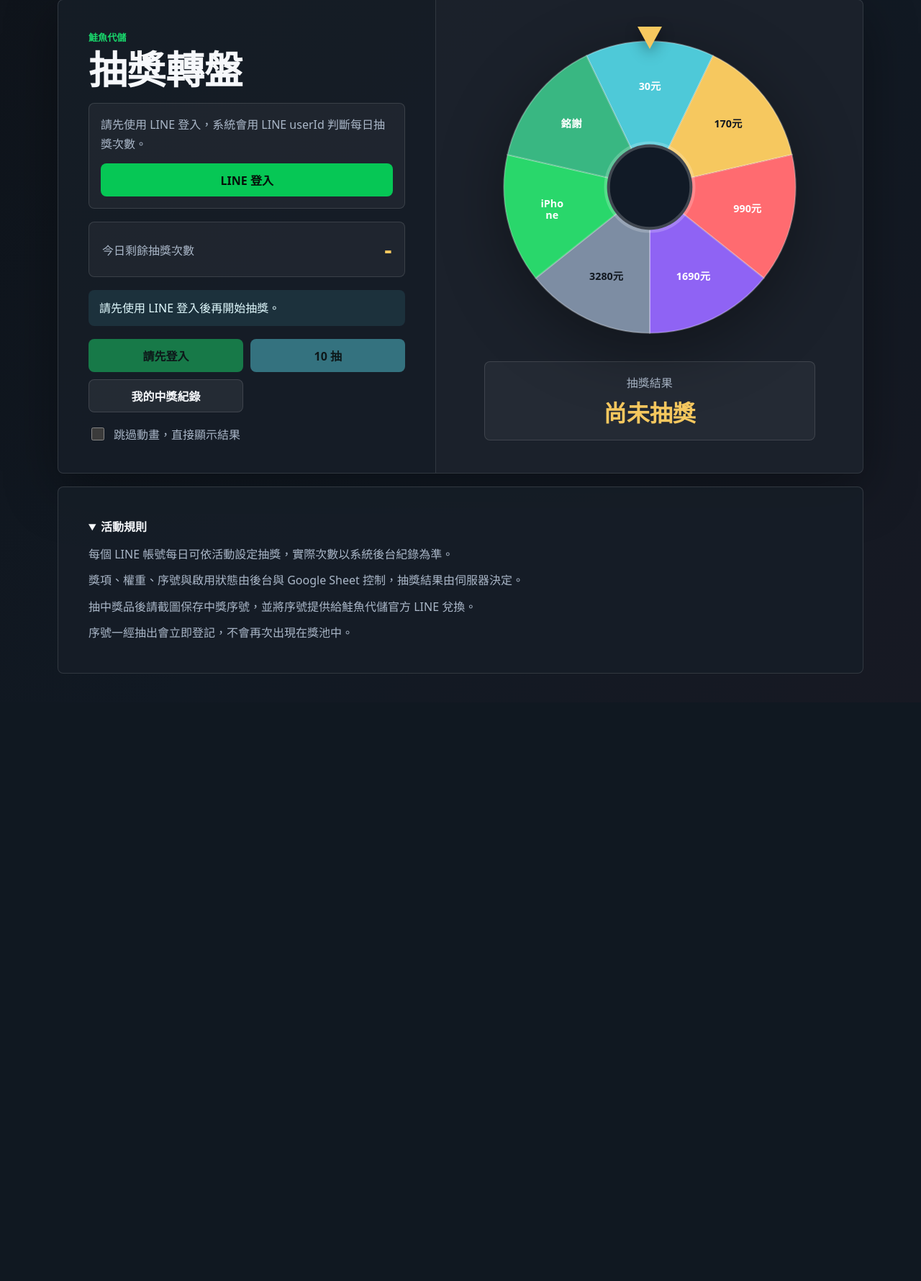
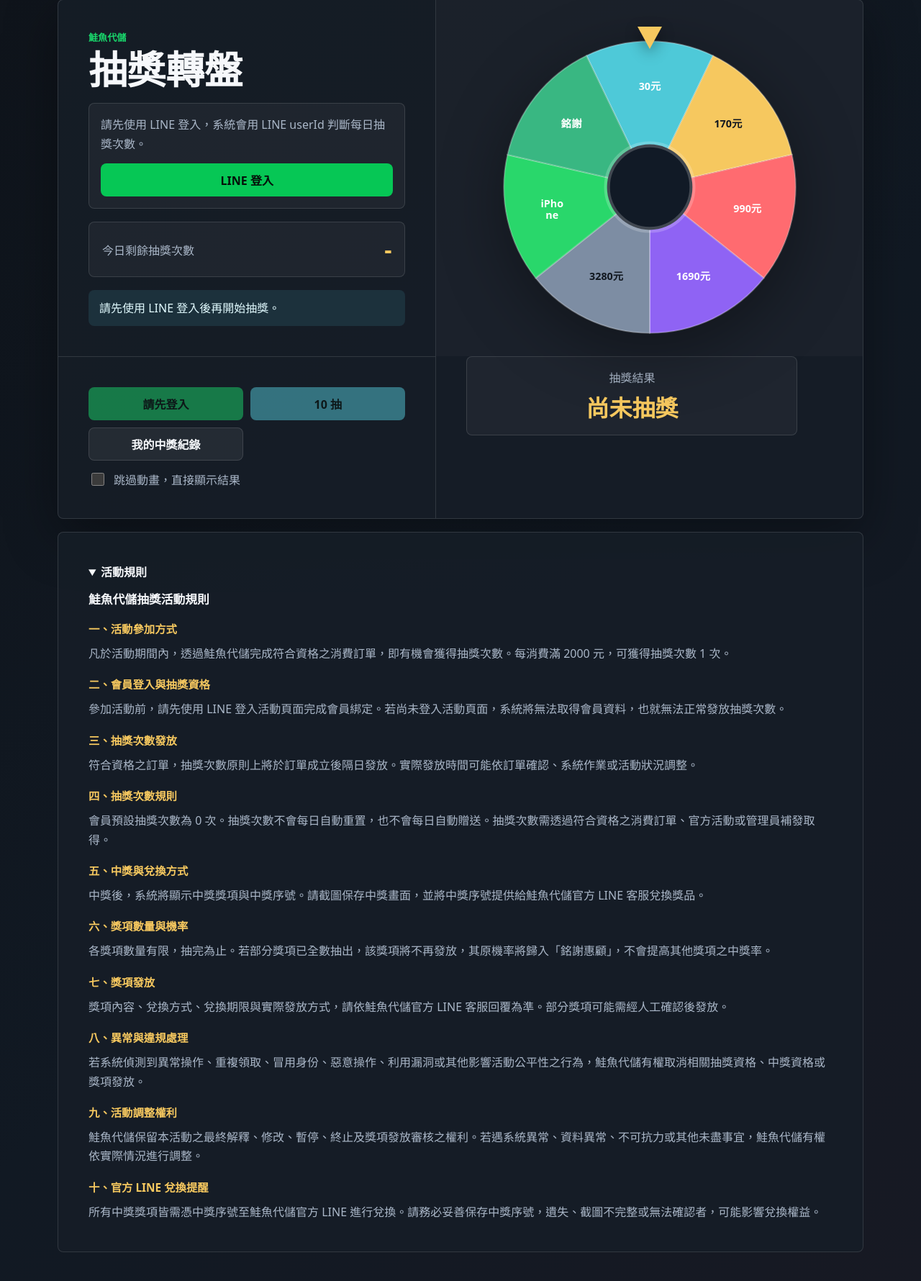
Before and after one commit to liyas10222/line-lottery, a Flask app: page /lottery in a window 1280 px wide, after a click on "活動規則". Shown: the part 41-1821 px from the top of the page at 72% size. Before the commit the page ends 977 px from the top, so only its background shows below. Run offline with Flask 3, Linux system fonts and the light colour scheme; data that the repository does not hold is empty; some libraries are stand-ins or nearby versions.

Commit message:
Fix lottery and admin layout scrolling

```diff
--- a/static/css/style.css
+++ b/static/css/style.css
@@ -68,9 +68,15 @@ button {
 .lottery-layout {
   display: grid;
   grid-template-columns: 1fr;
+  grid-template-areas:
+    "profile"
+    "wheel"
+    "controls"
+    "result";
 }
 
 .profile-panel,
+.lottery-controls-panel,
 .wheel-panel,
 .history-layout,
 .rules-panel {
@@ -78,9 +84,18 @@ button {
 }
 
 .profile-panel {
+  grid-area: profile;
   display: grid;
   gap: 18px;
   border-bottom: 1px solid var(--border);
+}
+
+.lottery-controls-panel {
+  grid-area: controls;
+  display: grid;
+  gap: 14px;
+  align-self: start;
+  border-top: 1px solid var(--border);
 }
 
 .brand-block {
@@ -142,7 +157,8 @@ h3 {
 
 .login-card p,
 .admin-help,
-.rules-content p {
+.rules-content p,
+.rules-official p {
   margin-bottom: 0;
   color: var(--muted);
   line-height: 1.65;
@@ -353,9 +369,9 @@ h3 {
 }
 
 .wheel-panel {
+  grid-area: wheel;
   display: grid;
   place-items: center;
-  gap: 20px;
   background: rgba(255, 255, 255, .025);
 }
 
@@ -397,20 +413,22 @@ h3 {
 }
 
 .result-box {
+  grid-area: result;
   width: min(100%, 460px);
   min-height: 90px;
+  margin: 0 auto clamp(20px, 4vw, 42px);
   padding: 16px 18px;
   text-align: center;
 }
 
-.result-box span {
+.single-result-box > span {
   display: block;
   margin-bottom: 6px;
   color: var(--muted);
   overflow-wrap: anywhere;
 }
 
-.result-box strong {
+.single-result-box > strong {
   display: block;
   color: var(--gold);
   font-size: clamp(1.35rem, 6vw, 2rem);
@@ -475,6 +548,23 @@ h3 {
   padding-top: 14px;
 }
 
+.rules-official {
+  display: grid;
+  gap: 10px;
+}
+
+.rules-official h2 {
+  margin: 0;
+  color: var(--text);
+  font-size: 1.05rem;
+}
+
+.rules-official h3 {
+  margin: 8px 0 0;
+  color: var(--gold);
+  font-size: .96rem;
+}
+
 .history-layout {
   display: grid;
   gap: 20px;
@@ -792,11 +887,30 @@ h3 {
 
   .lottery-layout {
     grid-template-columns: minmax(0, .94fr) minmax(340px, 1.06fr);
+    grid-template-areas:
+      "profile wheel"
+      "controls result";
+    align-items: stretch;
   }
 
   .profile-panel {
     border-right: 1px solid var(--border);
     border-bottom: 0;
+  }
+
+  .lottery-controls-panel {
+    border-top: 1px solid var(--border);
+    border-right: 1px solid var(--border);
+  }
+
+  .wheel-panel {
+    align-content: end;
+    padding-bottom: 20px;
+  }
+
+  .result-box {
+    align-self: start;
+    margin: 0 clamp(20px, 4vw, 42px) clamp(20px, 4vw, 42px);
   }
 
   .admin-grid {
--- a/static/js/app.js
+++ b/static/js/app.js
@@ -320,7 +320,7 @@ async function spinLottery() {
     if (!shouldSkipAnimation()) {
       await animateWheel(data.prize.code);
     }
-    renderResult(data.prize);
+    renderSingleDrawResult(data.prize);
     await refreshStatus();
   } catch (error) {
     console.error(error);
@@ -474,7 +474,7 @@ function isThanksPrizeCode(code) {
   return ["NONE", "THANKS"].includes(String(code || "").toUpperCase());
 }
 
-function renderResult(prize) {
+function renderSingleDrawResult(prize) {
   const result = document.getElementById("result");
   const isThanks = isThanksPrizeCode(prize.code) || prize.status === "not_won";
   const codeText = prize.serialCode || prize.code || "";
@@ -484,6 +484,7 @@ function renderResult(prize) {
     : "";
   const notice = isThanks ? "" : `<p class="redeem-notice">${escapeHtml(REDEEM_NOTICE)}</p>`;
 
+  result.className = "result-box single-result-box";
   result.innerHTML = `
     <span>${escapeHtml(statusText)}</span>
     <strong>${escapeHtml(prize.name)}</strong>
@@ -497,25 +498,28 @@ function renderBulkResults(data) {
   const result = document.getElementById("result");
   const rows = data.results.map((item) => {
     const isThanks = isThanksPrizeCode(item.prizeCode) || item.status === "not_won";
-    const serialText = item.serialCode ? `｜${item.serialCode}` : "";
     const copyButton = item.serialCode
       ? `<button class="copy-code-button" data-copy-code="${escapeHtml(item.serialCode)}" type="button">複製序號</button>`
       : "";
     return `
       <li class="bulk-result-item">
         <div class="bulk-result-line">
-          <span>${item.index}. ${escapeHtml(item.prizeName)}${escapeHtml(serialText)}</span>
+          <strong>${item.index}. ${escapeHtml(item.prizeName)}</strong>
           ${copyButton}
         </div>
-        ${isThanks ? "" : `<p class="redeem-notice">${escapeHtml(REDEEM_NOTICE)}</p>`}
+        ${item.serialCode ? `<div class="serial-code-row"><span>序號：${escapeHtml(item.serialCode)}</span></div>` : ""}
+        ${isThanks || !item.serialCode ? "" : `<p class="redeem-notice compact-redeem-notice">憑中獎序號至官方 LINE 兌換。</p>`}
       </li>
     `;
   }).join("");
 
+  result.className = "result-box draw-result-panel";
   result.innerHTML = `
-    <span>本次 10 抽結果</span>
-    <strong>${data.successCount || data.results.length} 筆完成</strong>
-    <ol class="bulk-result-list">${rows}</ol>
+    <div class="draw-result-header">
+      <span>本次 10 抽結果</span>
+      <strong>${data.successCount || data.results.length} 筆完成</strong>
+    </div>
+    <ol class="draw-result-list">${rows}</ol>
   `;
   setMessage(data.ok ? `10 抽完成，剩餘 ${data.remainingSpins} 次。` : "10 抽部分失敗，請查看結果列表。", !data.ok);
 }
--- a/templates/admin.html
+++ b/templates/admin.html
@@ -107,7 +107,7 @@
             <button id="loadOperationLogsButton" class="ghost-button" type="button">操作日誌</button>
             <button id="exportBackupButton" class="primary-button" type="button">匯出備份</button>
           </div>
-          <pre id="operationOutput" class="admin-output admin-scroll-panel"></pre>
+          <pre id="operationOutput" class="admin-output"></pre>
         </section>
 
         <section class="admin-card admin-card-wide">
@@ -122,7 +122,7 @@
             <button id="confirmCsvImportButton" class="primary-button" type="button" disabled>確認匯入</button>
           </div>
           <p id="csvFileName" class="user-id">尚未選擇 CSV 檔案</p>
-          <pre id="csvImportOutput" class="admin-output admin-scroll-panel"></pre>
+          <pre id="csvImportOutput" class="admin-output csv-import-output"></pre>
         </section>
 
         <section class="admin-card admin-card-wide">
--- a/templates/lottery.html
+++ b/templates/lottery.html
@@ -45,6 +45,16 @@
 
         <div id="message" class="message">正在初始化 LIFF...</div>
 
+      </div>
+
+      <div class="wheel-panel">
+        <div class="wheel-wrap">
+          <div class="pointer" aria-hidden="true"></div>
+          <div id="wheel" class="wheel" aria-hidden="true"></div>
+        </div>
+      </div>
+
+      <div class="lottery-controls-panel">
         <div class="actions">
           <button id="spinButton" class="primary-button" type="button" disabled>開始抽獎</button>
           <button id="bulkDrawButton" class="primary-button secondary-primary-button" type="button" disabled>10 抽</button>
@@ -58,15 +68,9 @@
         </label>
       </div>
 
-      <div class="wheel-panel">
-        <div class="wheel-wrap">
-          <div class="pointer" aria-hidden="true"></div>
-          <div id="wheel" class="wheel" aria-hidden="true"></div>
-        </div>
-        <div id="result" class="result-box">
-          <span>抽獎結果</span>
-          <strong>尚未抽獎</strong>
-        </div>
+      <div id="result" class="result-box single-result-box">
+        <span>抽獎結果</span>
+        <strong>尚未抽獎</strong>
       </div>
     </section>
 
@@ -74,10 +78,39 @@
       <details>
         <summary>活動規則</summary>
         <div class="rules-content">
-          <p>每個 LINE 帳號每日可依活動設定抽獎，實際次數以系統後台紀錄為準。</p>
-          <p>獎項、權重、序號與啟用狀態由後台與 Google Sheet 控制，抽獎結果由伺服器決定。</p>
-          <p>抽中獎品後請截圖保存中獎序號，並將序號提供給鮭魚代儲官方 LINE 兌換。</p>
-          <p>序號一經抽出會立即登記，不會再次出現在獎池中。</p>
+          <article class="rules-official">
+            <h2>鮭魚代儲抽獎活動規則</h2>
+
+            <h3>一、活動參加方式</h3>
+            <p>凡於活動期間內，透過鮭魚代儲完成符合資格之消費訂單，即有機會獲得抽獎次數。每消費滿 2000 元，可獲得抽獎次數 1 次。</p>
+
+            <h3>二、會員登入與抽獎資格</h3>
+            <p>參加活動前，請先使用 LINE 登入活動頁面完成會員綁定。若尚未登入活動頁面，系統將無法取得會員資料，也就無法正常發放抽獎次數。</p>
+
+            <h3>三、抽獎次數發放</h3>
+            <p>符合資格之訂單，抽獎次數原則上將於訂單成立後隔日發放。實際發放時間可能依訂單確認、系統作業或活動狀況調整。</p>
+
+            <h3>四、抽獎次數規則</h3>
+            <p>會員預設抽獎次數為 0 次。抽獎次數不會每日自動重置，也不會每日自動贈送。抽獎次數需透過符合資格之消費訂單、官方活動或管理員補發取得。</p>
+
+            <h3>五、中獎與兌換方式</h3>
+            <p>中獎後，系統將顯示中獎獎項與中獎序號。請截圖保存中獎畫面，並將中獎序號提供給鮭魚代儲官方 LINE 客服兌換獎品。</p>
+
+            <h3>六、獎項數量與機率</h3>
+            <p>各獎項數量有限，抽完為止。若部分獎項已全數抽出，該獎項將不再發放，其原機率將歸入「銘謝惠顧」，不會提高其他獎項之中獎率。</p>
+
+            <h3>七、獎項發放</h3>
+            <p>獎項內容、兌換方式、兌換期限與實際發放方式，請依鮭魚代儲官方 LINE 客服回覆為準。部分獎項可能需經人工確認後發放。</p>
+
+            <h3>八、異常與違規處理</h3>
+            <p>若系統偵測到異常操作、重複領取、冒用身份、惡意操作、利用漏洞或其他影響活動公平性之行為，鮭魚代儲有權取消相關抽獎資格、中獎資格或獎項發放。</p>
+
+            <h3>九、活動調整權利</h3>
+            <p>鮭魚代儲保留本活動之最終解釋、修改、暫停、終止及獎項發放審核之權利。若遇系統異常、資料異常、不可抗力或其他未盡事宜，鮭魚代儲有權依實際情況進行調整。</p>
+
+            <h3>十、官方 LINE 兌換提醒</h3>
+            <p>所有中獎獎項皆需憑中獎序號至鮭魚代儲官方 LINE 進行兌換。請務必妥善保存中獎序號，遺失、截圖不完整或無法確認者，可能影響兌換權益。</p>
+          </article>
         </div>
       </details>
     </section>
```
Also changed, not shown: other parts of static/css/style.css (+107 -19 lines).
